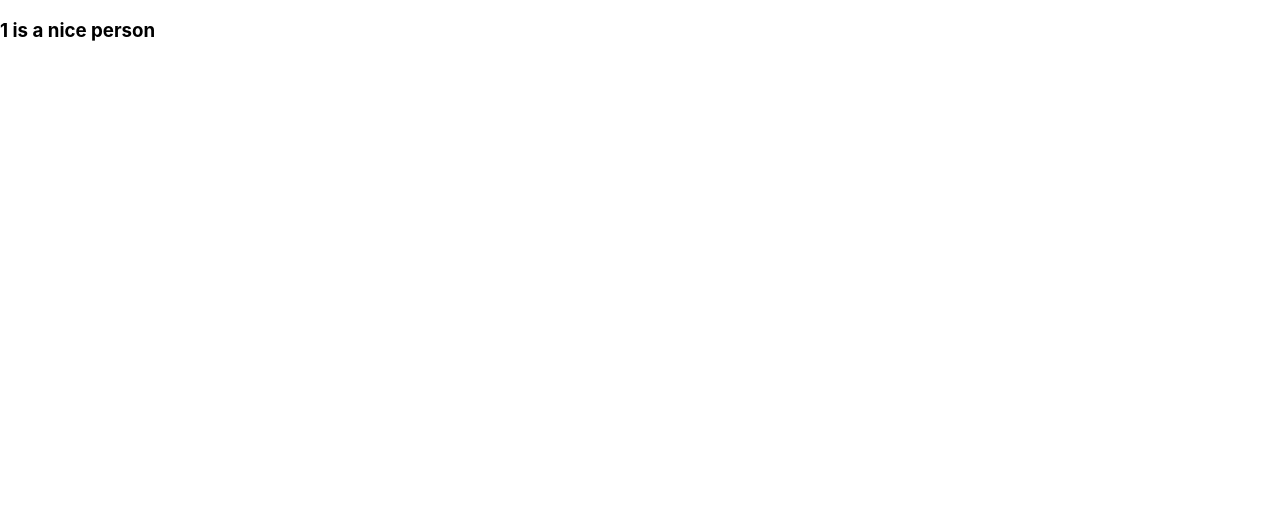
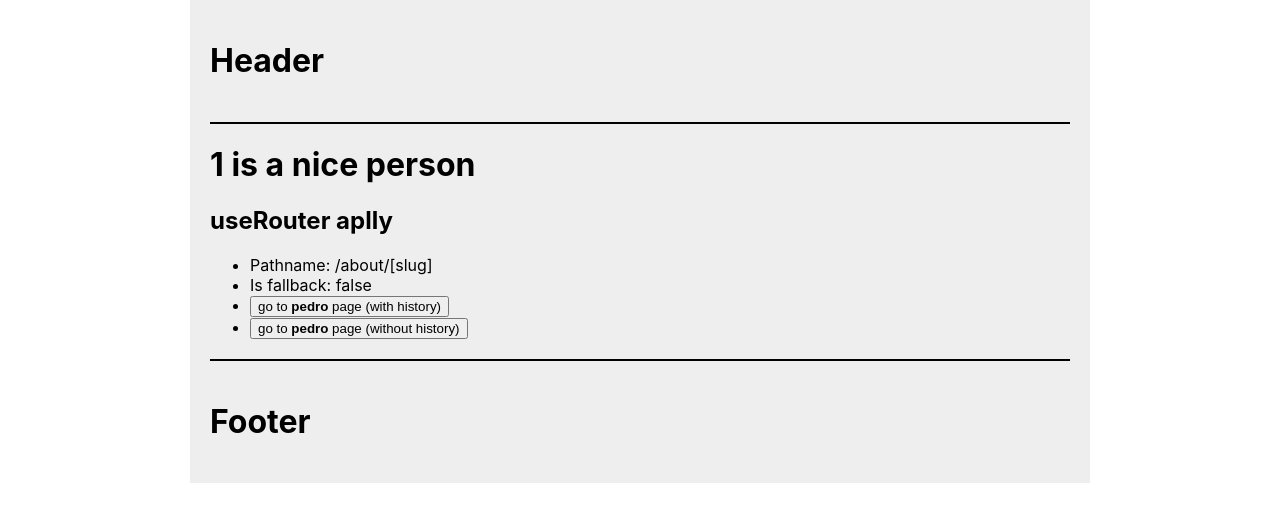
Before and after one commit to icarodpaiva/NextJs-starting, a Next.js app: page /about/1 in a window 1280 px wide. Shown: the top 522 px of the page. Built offline with nearby package versions, Linux system fonts and the light colour scheme.

Commit message:
learning style in next

```diff
--- /dev/null
+++ b/components/Layout/Layout.module.css
@@ -0,0 +1,19 @@
+.container {
+  width: 100%;
+  max-width: 900px;
+  margin: auto;
+  background-color: #eee;
+  padding: 20px;
+}
+
+.header {
+  border-bottom: 2px solid #000;
+  padding-bottom: 20px;
+  margin-bottom: 20px;
+}
+
+.footer {
+  border-top: 2px solid #000;
+  padding-top: 20px;
+  margin-top: 20px;
+}
--- /dev/null
+++ b/components/Layout/index.tsx
@@ -0,0 +1,22 @@
+import { ReactElement } from "react"
+import styles from "./Layout.module.css"
+
+interface LayoutProps {
+  children: ReactElement
+}
+
+export const Layout = ({ children }: LayoutProps) => {
+  return (
+    <div className={styles.container}>
+      <header className={styles.header}>
+        <h1>Header</h1>
+      </header>
+
+      <main>{children}</main>
+
+      <footer className={styles.footer}>
+        <h1>Footer</h1>
+      </footer>
+    </div>
+  )
+}
--- a/pages/_app.tsx
+++ b/pages/_app.tsx
@@ -1,8 +1,13 @@
-import '../styles/globals.css'
-import type { AppProps } from 'next/app'
+import "../styles/globals.css"
+import type { AppProps } from "next/app"
+import { Layout } from "../components/Layout"
 
 function MyApp({ Component, pageProps }: AppProps) {
-  return <Component {...pageProps} />
+  return (
+    <Layout>
+      <Component {...pageProps} />
+    </Layout>
+  )
 }
 
 export default MyApp
--- a/pages/about/[slug].tsx
+++ b/pages/about/[slug].tsx
@@ -1,10 +1,39 @@
 import { useRouter } from "next/router"
+import { useEffect } from "react"
 
 const DinamicPageAbout = () => {
   const router = useRouter()
   const { slug } = router.query
 
-  return <h3>{slug} is a nice person</h3>
+  useEffect(() => {
+    const handleRouteChange = (url: string) => console.log(`going to ${url}`)
+
+    router.events.on("routeChangeComplete", handleRouteChange)
+
+    return () => router.events.off("routeChangeComplete", handleRouteChange)
+  }, [])
+
+  return (
+    <div>
+      <h1>{slug} is a nice person</h1>
+
+      <h2>useRouter aplly</h2>
+      <ul>
+        <li>Pathname: {router.pathname}</li>
+        <li>Is fallback: {router.isFallback.toString()}</li>
+        <li>
+          <button onClick={() => router.push("/about/pedro")}>
+            go to <b>pedro</b> page (with history)
+          </button>
+        </li>
+        <li>
+          <button onClick={() => router.replace("/about/pedro")}>
+            go to <b>pedro</b> page (without history)
+          </button>
+        </li>
+      </ul>
+    </div>
+  )
 }
 
 export default DinamicPageAbout
--- a/pages/blog/[id].tsx
+++ b/pages/blog/[id].tsx
@@ -1,4 +1,5 @@
 import { GetStaticProps } from "next"
+import { env } from "process"
 import { ParsedUrlQuery } from "querystring"
 import { Post } from "../../types/Post"
 
```
Also changed, not shown: pages/about/index.tsx (+16 -0 lines), 1 other file (tests, documents, lock files or other folders).
